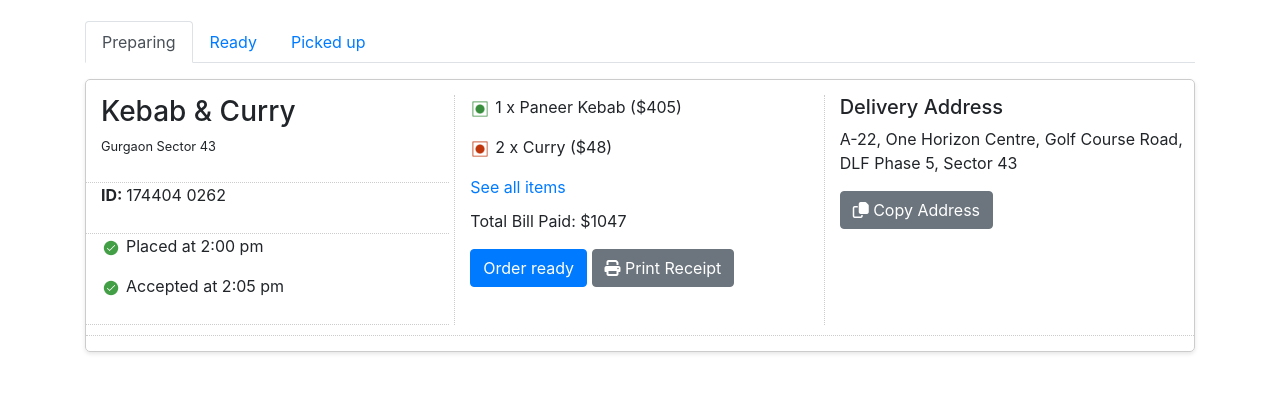
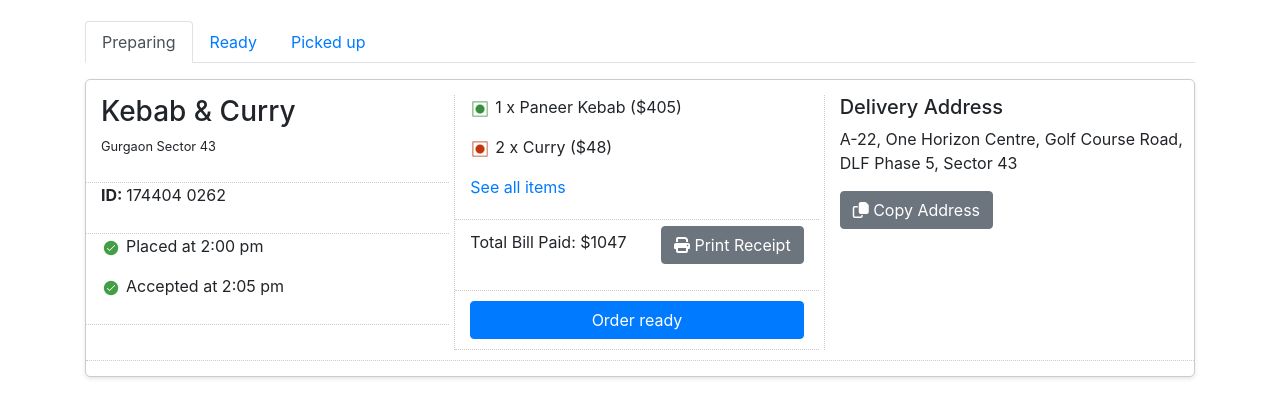
Before and after one commit to chirag127/orders-dashboard, a plain HTML site: page index.html in a window 1280 px wide. Shown: the part 89-506 px from the top of the page. Drawn offline with nearby package versions, Linux system fonts and the light colour scheme.

Commit message:
made order ready button bigger and made the print button inline

```diff
--- a/index.html
+++ b/index.html
@@ -61,6 +61,27 @@
             width: 20px;
             margin-right: 5px;
         }
+
+        .total-bill {
+            display: flex;
+            align-items: center;
+            justify-content: space-between;
+        }
+
+        .total-bill p {
+            margin-right: 10px;
+            margin-top: 10px;
+
+
+
+        }
+
+        .order-ready-div button {
+            margin-top: 10px;
+            width: 100%;
+
+
+        }
     </style>
     <title>Restaurant Order Management</title>
 </head>
@@ -121,10 +142,9 @@
                                     </div>
                                 </div>
                                 <div class="col-md-4">
-                                    <div class="order-items">
+                                    <!-- <div class="order-items">
                                         <p> <img src="veg.png" alt="Non-Veg Item">1 x Paneer Kebab ($405)</p>
                                         <p><img src="non-veg.png" alt="Non-Veg Item">2 x Curry ($48)</p>
-                                        <!-- <p>See all items</p> -->
                                         <a href="#">See all items</a>
                                     </div>
                                     <div class="total-bill">
@@ -132,7 +152,41 @@
                                         <button class="btn btn-primary">Order ready</button>
                                         <button class="btn btn-secondary"><i class="fas fa-print"></i> Print
                                             Receipt</button>
+                                    </div> -->
+
+                                    <div class="row">
+                                        <div class="col-md-12">
+                                            <div class="order-items">
+                                                <p> <img src="veg.png" alt="Non-Veg Item">1 x Paneer Kebab ($405)</p>
+                                                <p><img src="non-veg.png" alt="Non-Veg Item">2 x Curry ($48)</p>
+                                                <a href="#">See all items</a>
+                                            </div>
+
+                                        </div>
+
                                     </div>
+
+                                    <div class="row">
+                                        <div class="col-md-12">
+                                            <div class="total-bill">
+                                                <p>Total Bill Paid: $1047</p> <button class="btn btn-secondary"><i
+                                                        class="fas fa-print"></i> Print
+                                                    Receipt</button>
+
+                                            </div>
+
+                                        </div>
+                                    </div>
+
+                                    <div class="row">
+
+                                        <div class="col-md-12 order-ready-div">
+                                            <button class="btn btn-primary">Order ready</button>
+                                        </div>
+                                    </div>
+
+
+
                                 </div>
                                 <div class="col-md-4">
                                     <div class="delivery-address">
```
